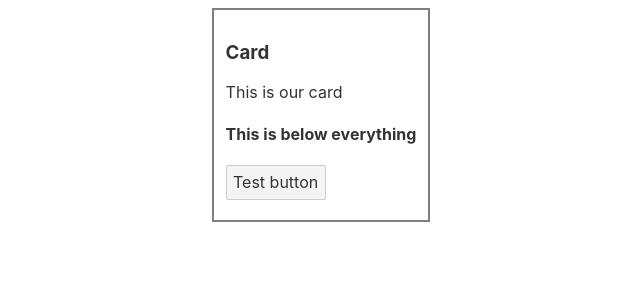
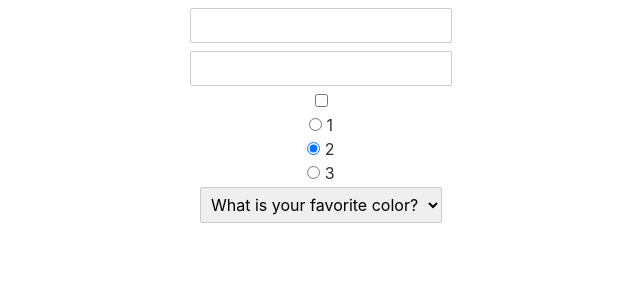
Before and after one commit to abtin/svelte-tutorial, a Svelte app: page / in a window 1280 px wide. Shown: the top 300 px of the page, without its empty margins (319-959 px from the left). Built offline with nearby package versions, Linux system fonts and the light colour scheme.

Commit message:
input types

```diff
--- a/src/App.svelte
+++ b/src/App.svelte
@@ -1,18 +1,39 @@
 <script>
-	import Card from "./Card.svelte";
+	let name;
+	let num;
+	let isChecked = false;
+	let value = 2;
+	let selected;
+	let questions = [
+		{id:1, text:"What is your favorite color?"},
+		{id:2, text:"What is your favorite fruit?"},
+	]
 </script>
+<main>
+	<input type="text" bind:value={name}>
+	<input type="number" bind:value={num}>
+	<input type="checkbox" bind:checked={isChecked}>
 
-<main>
-	<Card>
-		<div>
-			<h3>Card</h3>
-			<p>This is our card</p>
-		</div>
-		<button slot="button">Test button</button>
-		<div>
-			<h4>This is below everything</h4>
-		</div>
-	</Card>
+	<label>
+		<input type="radio" bind:group={value} value={1}>
+		1
+	</label>
+	<label>
+		<input type="radio" bind:group={value} value={2}>
+		2
+	</label>
+	<label>
+		<input type="radio" bind:group={value} value={3}>
+		3
+	</label>
+
+	<select bind:value={selected}>
+		{#each questions as question}
+			<option value={question}>
+				{question.text}
+			</option>
+		{/each}
+	</select>
 </main>
 
 <style>
```
